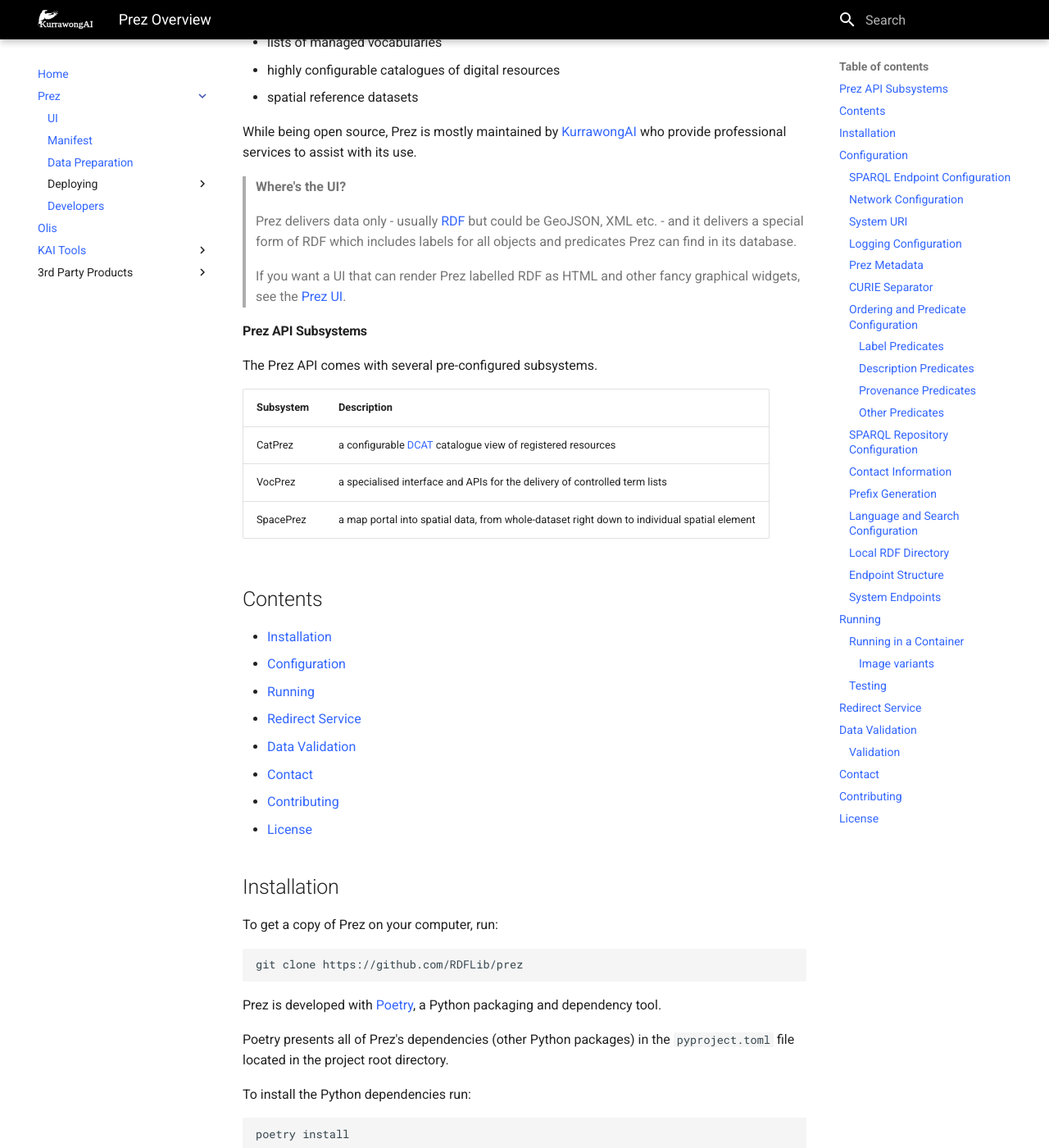
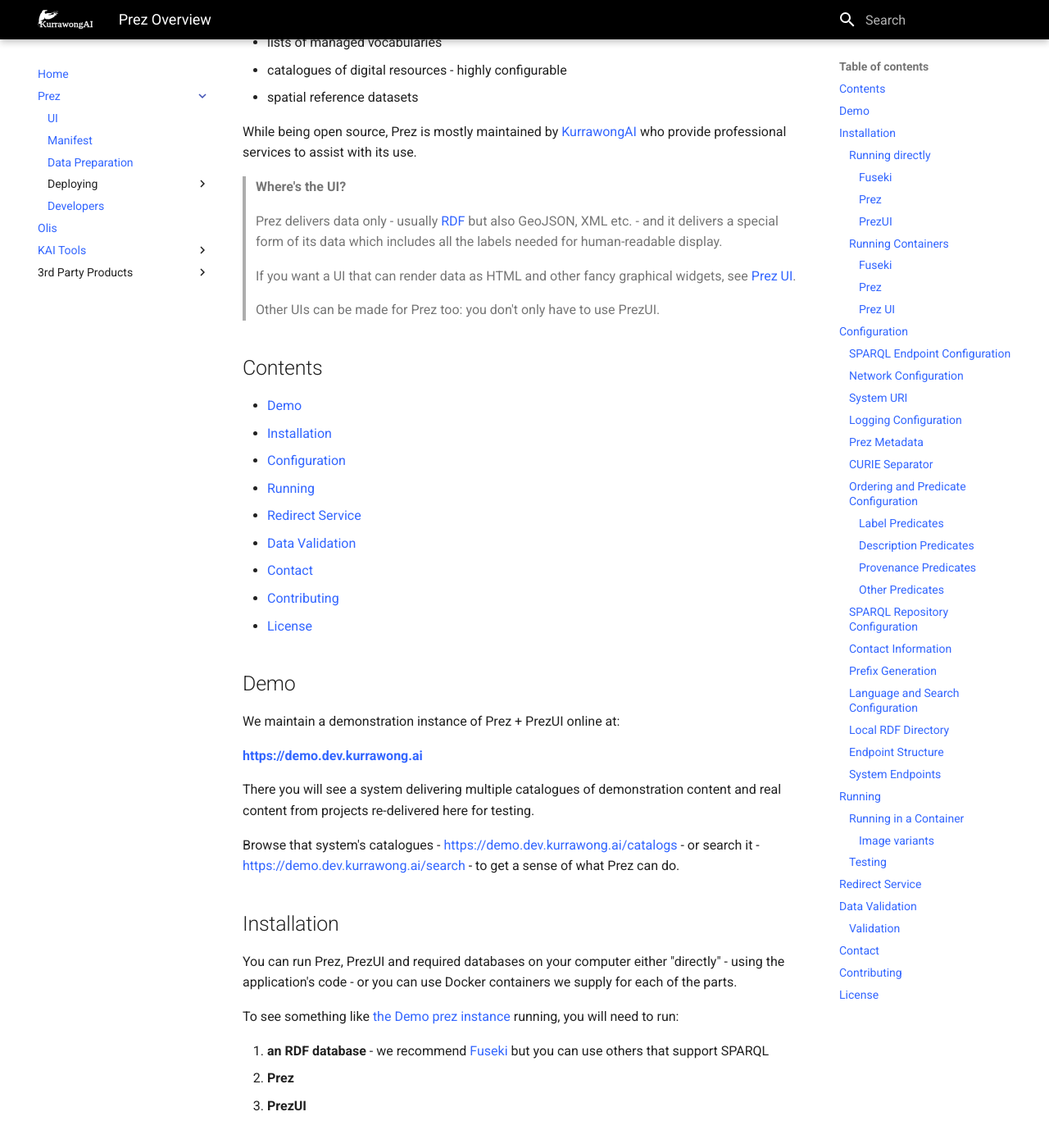
Before and after one commit to Kurrawong/docs, an MkDocs documentation site: the page built from docs/prez/index.md, in a window 1280 px wide and 1400 px high, scrolled down 472 px. Shown: the whole window at 82% size. Built offline with MkDocs 1.6.1 and Material for MkDocs 9.7.7, drawn with Linux system fonts in a browser that asks for light colours; some of the changed text lies outside the part shown.

Commit message:
top of Prez index page updates - removed subsystems

```diff
--- a/docs/prez/index.md
+++ b/docs/prez/index.md
@@ -2,34 +2,27 @@
 
 ![](../assets/prez.png)
 
-Prez is a data-configurable Linked Data API framework that delivers _profiles_ of Knowledge Graph data according to the [Content Negotiation by Profile](https://w3c.github.io/dx-connegp/connegp/) standard.
+Prez is a data-configurable Linked Data API that delivers _profiles_ of Knowledge Graph data according to the [Content Negotiation by Profile](https://w3c.github.io/dx-connegp/connegp/) standard.
 
 Prez is used to publish:
 
 - lists of managed vocabularies
-- highly configurable catalogues of digital resources
+- catalogues of digital resources - highly configurable
 - spatial reference datasets
 
 While being open source, Prez is mostly maintained by [KurrawongAI](https://kurrawong.ai) who provide professional services to assist with its use.
 
 >**Where's the UI?**
 >
->Prez delivers data only - usually [RDF](https://en.wikipedia.org/wiki/Resource_Description_Framework) but could be GeoJSON, XML etc. - and it delivers a special form of RDF which includes labels for all objects and predicates Prez can find in its database.
+> Prez delivers data only - usually [RDF](https://en.wikipedia.org/wiki/Resource_Description_Framework) but also GeoJSON, XML etc. - and it delivers a special form of its data which includes all the labels needed for human-readable display.
 >
->If you want a UI that can render Prez labelled RDF as HTML and other fancy graphical widgets, see the [Prez UI](https://github.com/RDFLib/prez-ui).
-
-#### Prez API Subsystems
-
-The Prez API comes with several pre-configured subsystems.
-
-| Subsystem | Description                                                                                     |
-| --------- | ----------------------------------------------------------------------------------------------- |
-| CatPrez   | a configurable [DCAT](https://www.w3.org/TR/vocab-dcat/) catalogue view of registered resources |
-| VocPrez   | a specialised interface and APIs for the delivery of controlled term lists                      |
-| SpacePrez | a map portal into spatial data, from whole-dataset right down to individual spatial element     |
+> If you want a UI that can render data as HTML and other fancy graphical widgets, see [Prez UI](ui.md).
+>
+> Other UIs can be made for Prez too: you don't only have to use PrezUI.
 
 ## Contents
 
+- [Demo](#demo)
 - [Installation](#installation)
 - [Configuration](#configuration)
 - [Running](#running)
@@ -39,7 +32,33 @@
 - [Contributing](#contributing)
 - [License](#license)
 
+## Demo
+
+We maintain a demonstration instance of Prez + PrezUI online at:
+
+**<https://demo.dev.kurrawong.ai>**
+
+There you will see a system delivering multiple catalogues of demonstration content and real content from projects re-delivered here for testing.
+
+Browse that system's catalogues - <https://demo.dev.kurrawong.ai/catalogs> - or search it - <https://demo.dev.kurrawong.ai/search> - to get a sense of what Prez can do.
+
 ## Installation
+
+You can run Prez, PrezUI and required databases on your computer either "directly" - using the application's code - or you can use Docker containers we supply for each of the parts.
+
+To see something like [the Demo prez instance](#demo) running, you will need to run:
+
+1. **an RDF database** - we recommend [Fuseki](../3rdparty/fuseki.md) but you can use others that support SPARQL
+2. **Prez**
+3. **PrezUI**
+
+### Running directly
+
+#### Fuseki
+
+See [running Fuseki](../3rdparty/fuseki.md#running).
+
+#### Prez
 
 To get a copy of Prez on your computer, run:
 
@@ -59,16 +78,33 @@
 
 > **Note:** Poetry must be installed on the system. To check if you have Poetry installed run `poetry --version`. For tips on installing and managing specific dependency groups check the [documentation](https://python-poetry.org/docs/managing-dependencies/).
 
+You will need to configure Prez to "see" the SPARQL Endpoint delivered by Fuseki or your other RDF database. See [configuration - SPARQL Endpoint](#sparql-endpoint-configuration) below.
+
+#### PrezUI
+
+See the [PrezUI Installation section](ui.md#installation).
+
+### Running Containers
+
+#### Fuseki
+
+#### Prez
+
+#### Prez UI
+
 ## Configuration
 
-The following Environment Variables can be used to configure Prez:
-**In most cases all that is required is the SPARQL_ENDPOINT variable.**
+The following Environment Variables can be used to configure Prez.
+
+!!! note
+
+    **In most cases all that is required to be set is the SPARQL_ENDPOINT variable.**
 
 These can be set in a '.env' file which will get read in via python-dotenv. Alternatively, set them directly in the environment from which Prez is run.
 
 #### SPARQL Endpoint Configuration
 
-- **`sparql_endpoint`**: Read-only SPARQL endpoint for Prez. Default is `None`.
+- **`sparql_endpoint`**: Read-only SPARQL endpoint for Prez.
 - **`sparql_username`**: A username for the Prez SPARQL endpoint, if required by the RDF DB. Default is `None`.
 - **`sparql_password`**: A password for the Prez SPARQL endpoint, if required by the RDF DB. Default is `None`.
 
```
